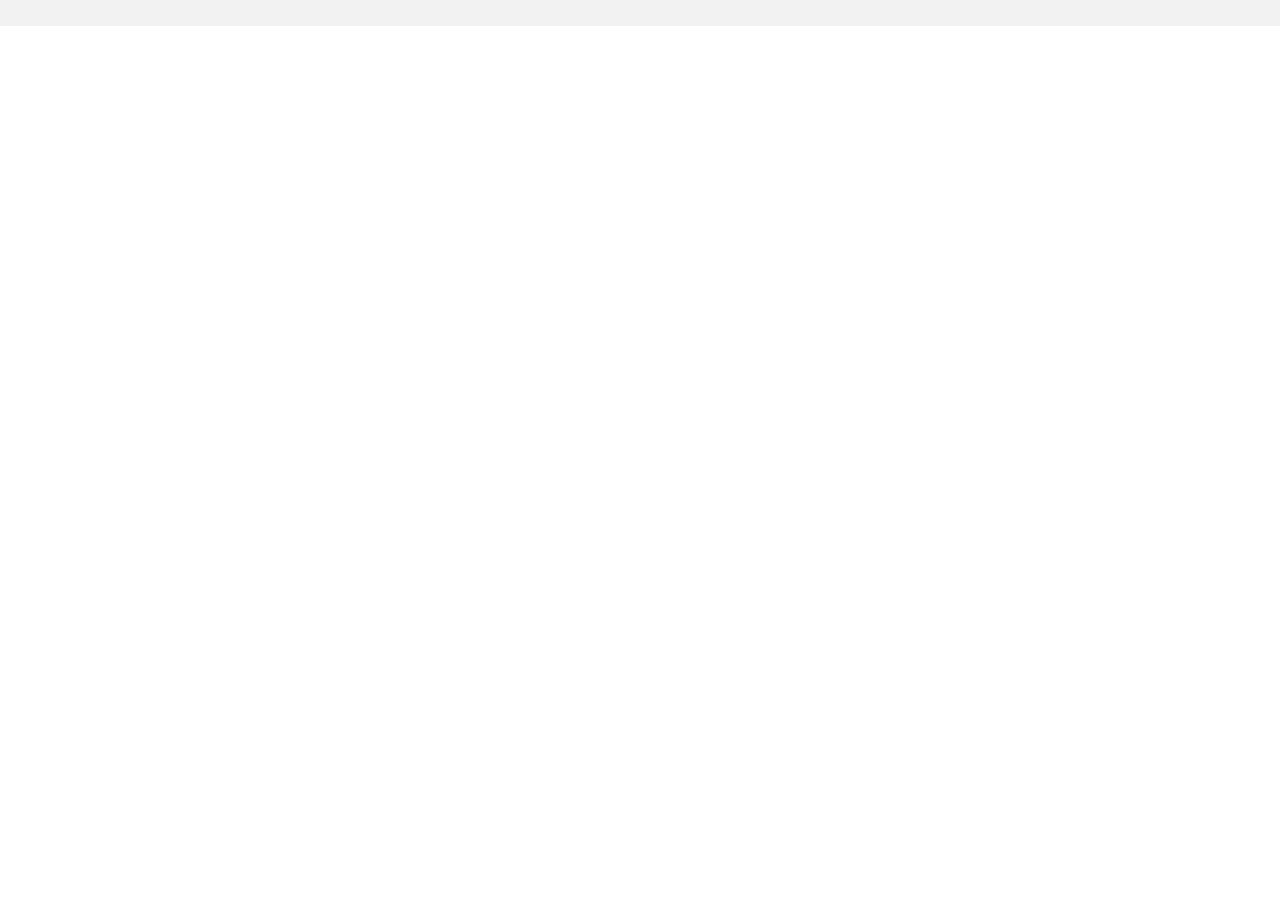
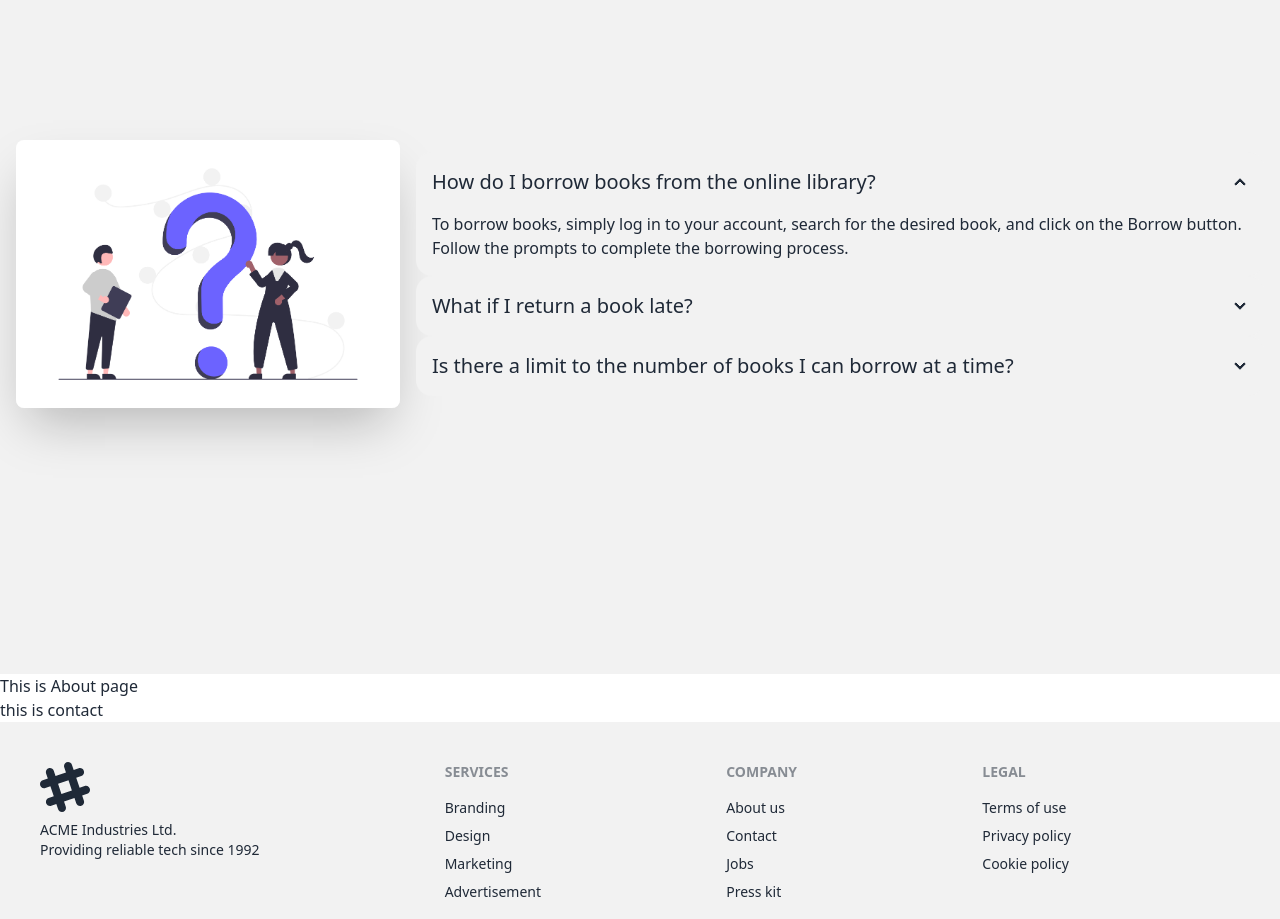
Before and after one commit to Jahirul83/web-library-client, a React (Vite) app: page / in a window 1280 px wide. Shown: the part 1480-2399 px from the top of the page. Before the commit the page ends 1506 px from the top, so only its background shows below. Built offline with nearby package versions, Linux system fonts and the light colour scheme; no server answers.

Commit message:
show bookdetails implemented

```diff
--- a/src/Routes/Routes.jsx
+++ b/src/Routes/Routes.jsx
@@ -8,40 +8,56 @@ import Categories from "../components/Categories/Categories";
 import Books from "../components/Books/Books";
 import AddBook from "../components/Books/AddBook";
 import ErrorPage from "../components/ErrorPage/ErrorPage";
+import BookDetails from "../components/Books/BookDetails";
+import About from "../components/Home/About/About";
+import Contact from "../components/Home/Contact/Contact";
 
 const router = createBrowserRouter([
     {
         path: "/",
-      element:<Root></Root>,
-      errorElement:<ErrorPage></ErrorPage>,
+        element: <Root></Root>,
+        errorElement: <ErrorPage></ErrorPage>,
         children: [
             {
-            path:"/",
-            element:<Home></Home>,
-            loader: ()=> fetch('categories.json')
+                path: "/",
+                element: <Home></Home>,
+                loader: () => fetch('categories.json')
 
             },
             {
-            path:"/login",
+                path: "/login",
                 element: <Login></Login>
             },
             {
-            path:"/register",
+                path: "/register",
                 element: <Register></Register>
             },
             {
-            path:"/categories",
+                path: "/categories",
                 element: <Categories></Categories>,
-            loader: ()=> fetch('categories.json')
+                loader: () => fetch('categories.json')
             },
             {
-            path:"/books/:category_name",
-            element: <Books></Books>,
-            loader: ()=>fetch('http://localhost:3000/books')
+                path: "/BookDetails/:id",
+                element: <BookDetails></BookDetails>,
+                loader: ({ params }) => fetch(`http://localhost:3000/books/${params.id}`)
             },
             {
-            path:"/addBook",
+                path: "/books/:category_name",
+                element: <Books></Books>,
+                loader: () => fetch('http://localhost:3000/books')
+            },
+            {
+                path: "/addBook",
                 element: <AddBook></AddBook>
+            },
+            {
+                path: "/about",
+                element: <About></About>
+            },
+            {
+                path: "/contacts",
+                element: <Contact></Contact>
             },
         ],
     },
--- /dev/null
+++ b/src/components/Books/BookDetails.jsx
@@ -0,0 +1,27 @@
+import { useLoaderData } from "react-router-dom";
+
+
+const BookDetails = () => {
+    const bookDetails = useLoaderData();
+    const { image, title, author, category, quantity, short_description, rating, } = bookDetails;
+
+
+    return (
+        <div className="hero min-h-screen bg-base-200">
+            <div className="hero-content flex-col lg:flex-row-reverse">
+                <img src={image} className="max-w-sm rounded-lg shadow-2xl w-full" />
+                <div>
+                    <h1 className="text-5xl font-bold">{title}</h1>
+                    <p className="py-3">description: {short_description}</p>
+                    <p className="py-3">Author Name: {author}</p>
+                    <p className="py-3">Category : {category}</p>
+                    <p className="py-3">quantity: {quantity}</p>
+                    <p className="py-3">rating: {rating}</p>
+                    <button className="btn btn-primary">Borrow</button>
+                </div>
+            </div>
+        </div>
+    );
+};
+
+export default BookDetails;
--- a/src/components/Books/BooksCard.jsx
+++ b/src/components/Books/BooksCard.jsx
@@ -1,7 +1,8 @@
 import PropTypes from 'prop-types';
+import { Link } from 'react-router-dom';
 
 const BooksCard = ({ book }) => {
-    const { image , title, short_description } = book;
+    const { _id,image , title, short_description } = book;
     return (
         <div>
             <div className="card w-96 bg-base-100 shadow-xl">
@@ -13,7 +14,7 @@ const BooksCard = ({ book }) => {
                     <p>{short_description}</p>
                     <div className="card-actions">
                         <button className="btn btn-primary">borrow</button>
-                        <button className="btn btn-primary">details</button>
+                        <Link to={`/BookDetails/${_id}`}><button className="btn btn-primary">details</button></Link>
                     </div>
                 </div>
             </div>
--- /dev/null
+++ b/src/components/Home/About/About.jsx
@@ -0,0 +1,10 @@
+
+const About = () => {
+    return (
+        <div>
+            <p>This is About page</p>
+        </div>
+    );
+};
+
+export default About;
--- /dev/null
+++ b/src/components/Home/Contact/Contact.jsx
@@ -0,0 +1,11 @@
+
+
+const Contact = () => {
+    return (
+        <div>
+            <h2>this is contact </h2>
+        </div>
+    );
+};
+
+export default Contact;
--- /dev/null
+++ b/src/components/Home/FAQ/FAQ.jsx
@@ -0,0 +1,46 @@
+import faqPic from '../../../assets/undraw_Questions_re_1fy7.png'
+
+const FAQ = () => {
+    return (
+        <div>
+            <div className="hero min-h-screen bg-base-200">
+                <div className="hero-content flex-col lg:flex-row">
+                    <img src={faqPic} className="max-w-sm w-1/2 md:w-full rounded-lg shadow-2xl" />
+                    {/* FAQ */}
+                    <div>
+                        <div className="collapse collapse-arrow bg-base-200">
+                            <input type="radio" name="my-accordion-2" checked="checked" />
+                            <div className="collapse-title text-xl font-medium">
+                                How do I borrow books from the online library?
+                            </div>
+                            <div className="collapse-content">
+                                <p>To borrow books, simply log in to your account, search for the desired book, and click on the Borrow button. Follow the prompts to complete the borrowing process.</p>
+                            </div>
+                        </div>
+                        <div className="collapse collapse-arrow bg-base-200">
+                            <input type="radio" name="my-accordion-2" />
+                            <div className="collapse-title text-xl font-medium">
+                                What if I return a book late?
+                            </div>
+                            <div className="collapse-content">
+                                <p>Overdue fines may apply for late returns. Its important to check the due dates for your borrowed items and return them on time to avoid fines.</p>
+                            </div>
+                        </div>
+                        <div className="collapse collapse-arrow bg-base-200">
+                            <input type="radio" name="my-accordion-2" />
+                            <div className="collapse-title text-xl font-medium">
+                                Is there a limit to the number of books I can borrow at a time?
+                            </div>
+                            <div className="collapse-content">
+                                <p>The borrowing limit is typically set in your account settings. Check your account details to see the maximum number of books you can borrow simultaneously.</p>
+                            </div>
+                        </div>
+                    </div>
+                </div>
+            </div>
+
+        </div>
+    );
+};
+
+export default FAQ;
--- a/src/components/Home/Home.jsx
+++ b/src/components/Home/Home.jsx
@@ -1,6 +1,9 @@
 import { useLoaderData } from "react-router-dom";
 import Banner from "./Banner/Banner";
 import Category from "../Categories/Category";
+import FAQ from "./FAQ/FAQ";
+import About from "./About/About";
+import Contact from "./Contact/Contact";
 // import Categories from "../Categories/Categories";
 
 
@@ -18,8 +21,13 @@ const Home = () => {
                     ></Category>)
                 }
             </div>
-            {/* <Categories></Categories> */}
+            <h2 className="text-3xl font-semibold text-center m-6">FAQ</h2>
+            <FAQ></FAQ>
+            <About></About>
+            <Contact></Contact>
         </div>
+
+
     );
 };
 
```
Also changed, not shown: src/assets/undraw_People_search_re_5rre.png (added), src/assets/undraw_Questions_re_1fy7.png (added). Lines whose indentation alone changed are shown as unchanged.
